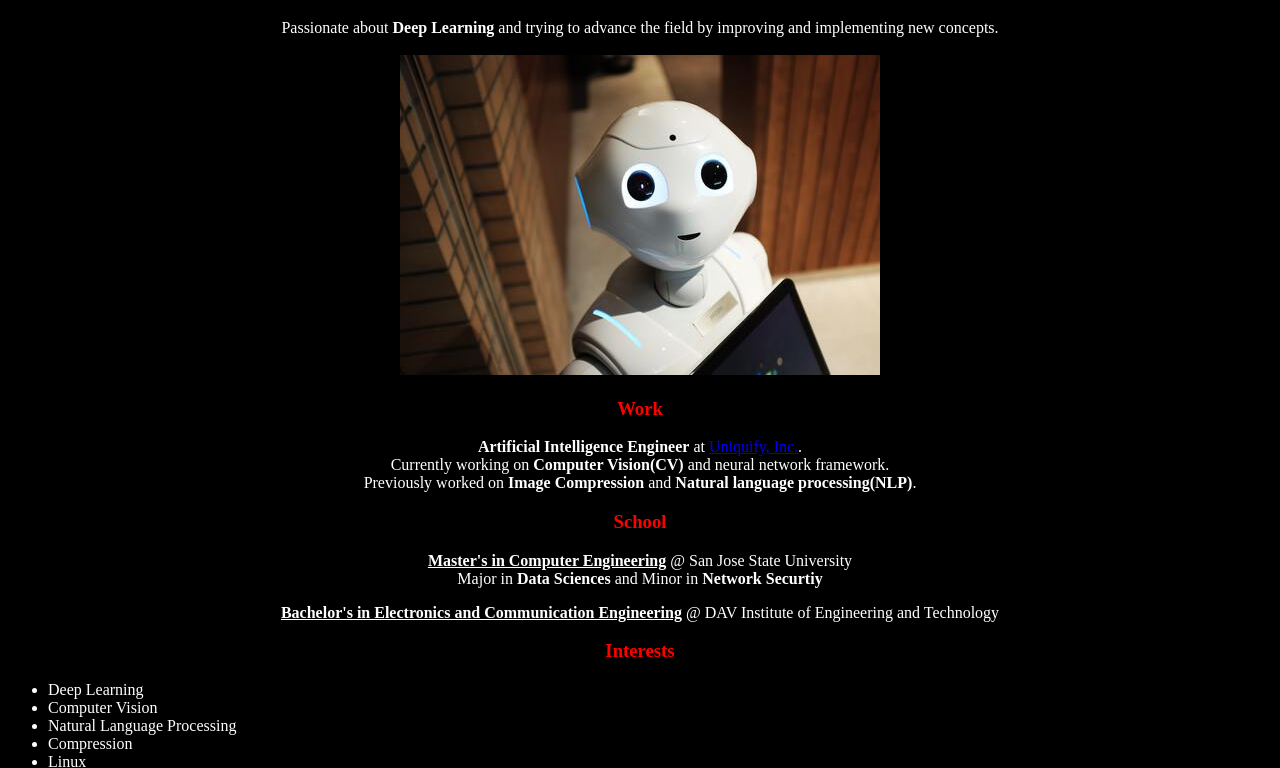
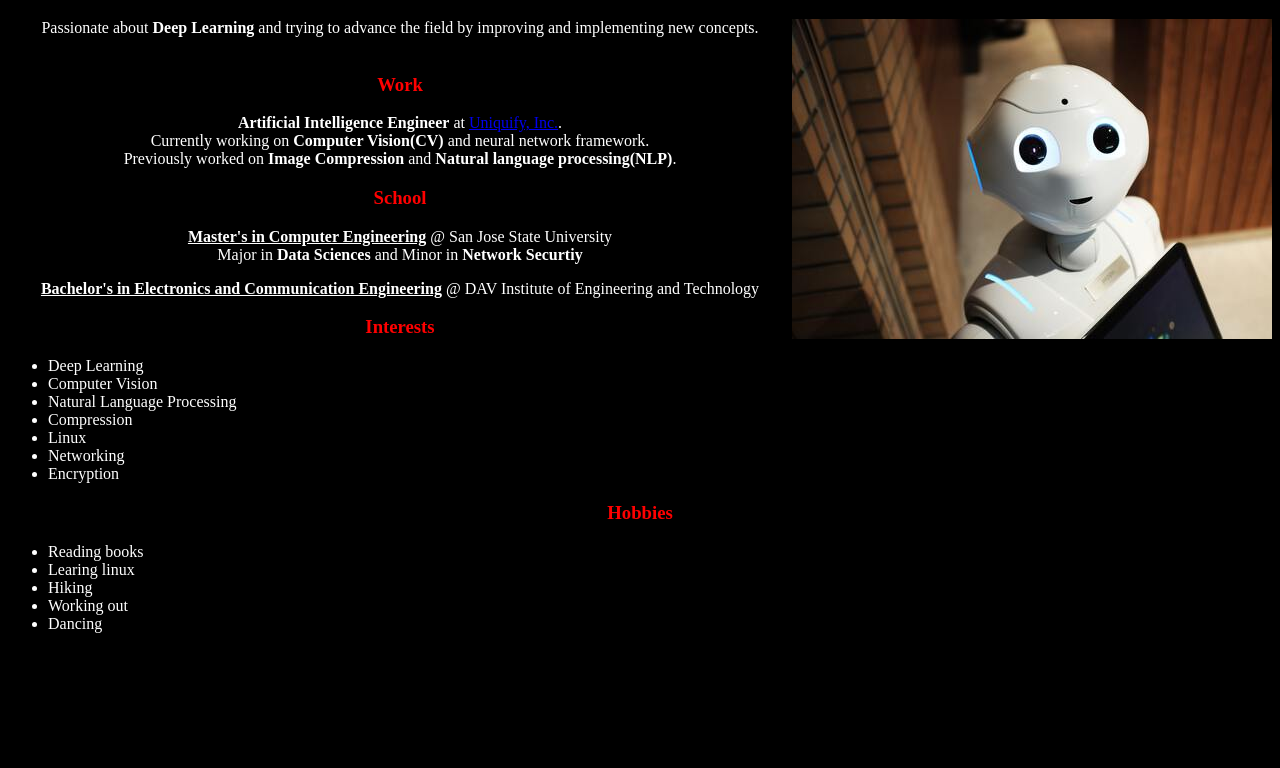
Before and after one commit to yudhvirsinghr/yudhvirsinghr.github.io, a plain HTML site: page index.html in a window 1280 px wide. Shown: the part 61-829 px from the top of the page. After the commit the page ends 800 px from the top, so only its background shows below. Drawn offline with Linux system fonts and the light colour scheme.

Commit message:
updated home page

```diff
--- a/index.html
+++ b/index.html
@@ -8,9 +8,11 @@
 
 		<h1> Yudhvir Singh's Webpage </h1>
 
-		<p> Passionate about <strong>Deep Learning</strong> and trying to advance the field by improving and implementing new
+		<p>
+		<img src="images/pexels-alex-knight.jpg" align="right"> Passionate about <strong>Deep Learning</strong> and trying to advance the field by improving and implementing new
+
 		concepts.<br/><br/>
-		<img src="images/pexels-alex-knight.jpg"></p>
+		</p>
 
 		<h3> Work </h3>
 		<p> <strong>Artificial Intelligence Engineer</strong> at <a href="https://www.uniquify.com/">Uniquify, Inc.</a>. <br/>
```
